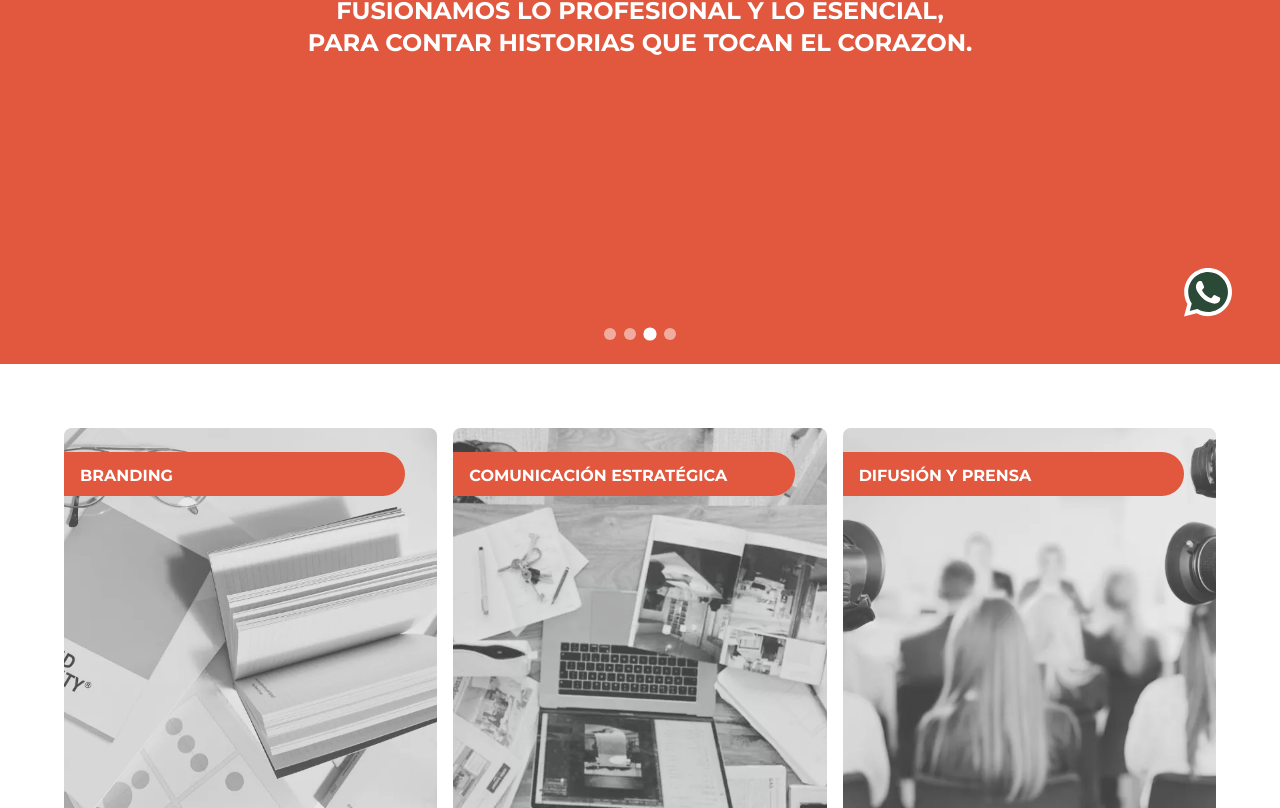
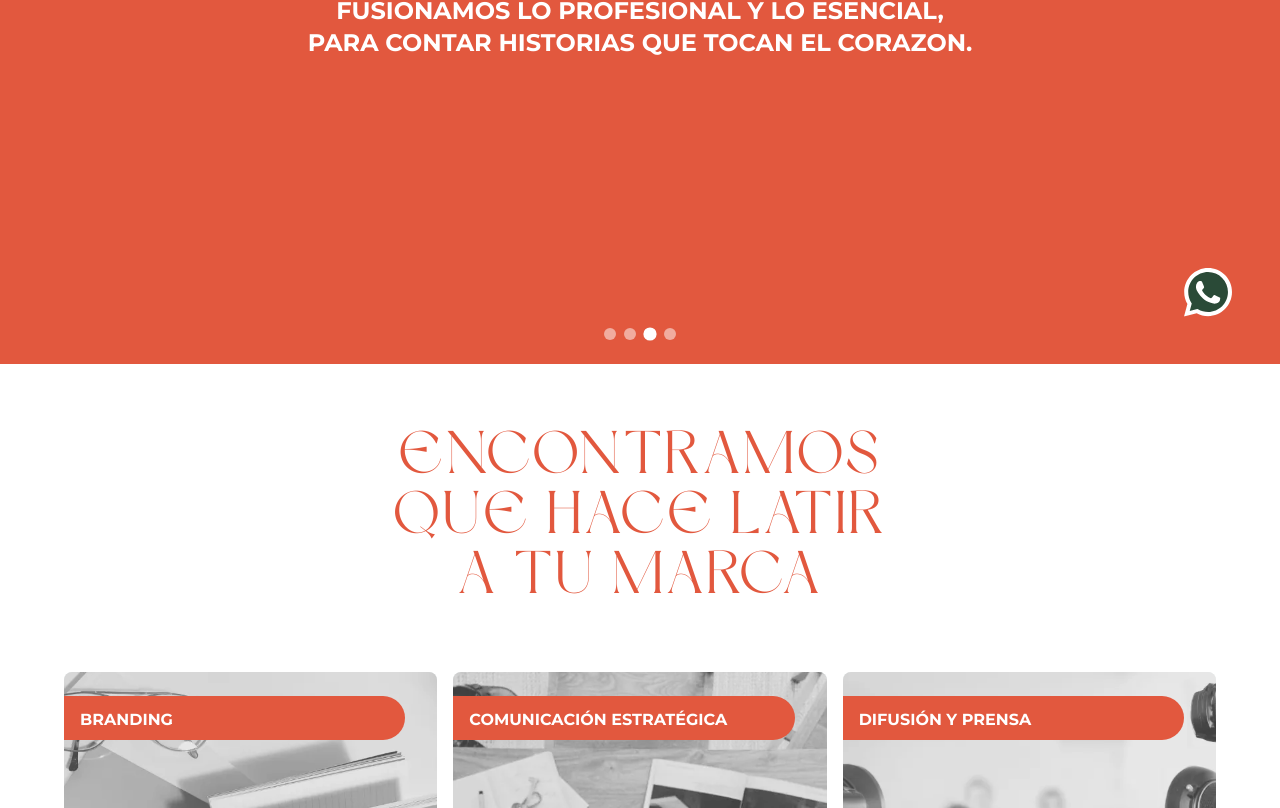
Before and after one commit to pueblobranding/pueblo, a Next.js app: page / in a window 1280 px wide. Shown: the part 436-1244 px from the top of the page. Built offline with nearby package versions, Linux system fonts and the light colour scheme.

Commit message:
Restore title in QueHacemosSection for visibility and layout adjustments.

```diff
--- a/components/que-hacemos.tsx
+++ b/components/que-hacemos.tsx
@@ -51,11 +51,11 @@ export default function QueHacemosSection() {
                 {/* <Navbar isMenuOpen={isMenuOpen} toggleMenu={toggleMenu} /> */}
                 <div className="container mx-auto max-w-6xl">
                     {/* Título principal - siempre visible */}
-                    {/* <h1 style={{ fontFamily: 'dream-avenue' }} className="text-tigerlily text-3xl md:text-4xl lg:text-6xl text-center mb-16 tracking-wider">
+                    <h1 style={{ fontFamily: 'dream-avenue' }} className="text-tigerlily text-3xl md:text-4xl lg:text-6xl text-center mb-16 tracking-wider">
                         ENCONTRAMOS
                         <br />QUE HACE LATIR
                         <br />A TU MARCA
-                    </h1> */}
+                    </h1>
 
                     {/* Contenedor de secciones expandibles */}
                     <div className="flex flex-col md:flex-row h-[600px] md:h-[400px] gap-2 md:gap-4">
```
